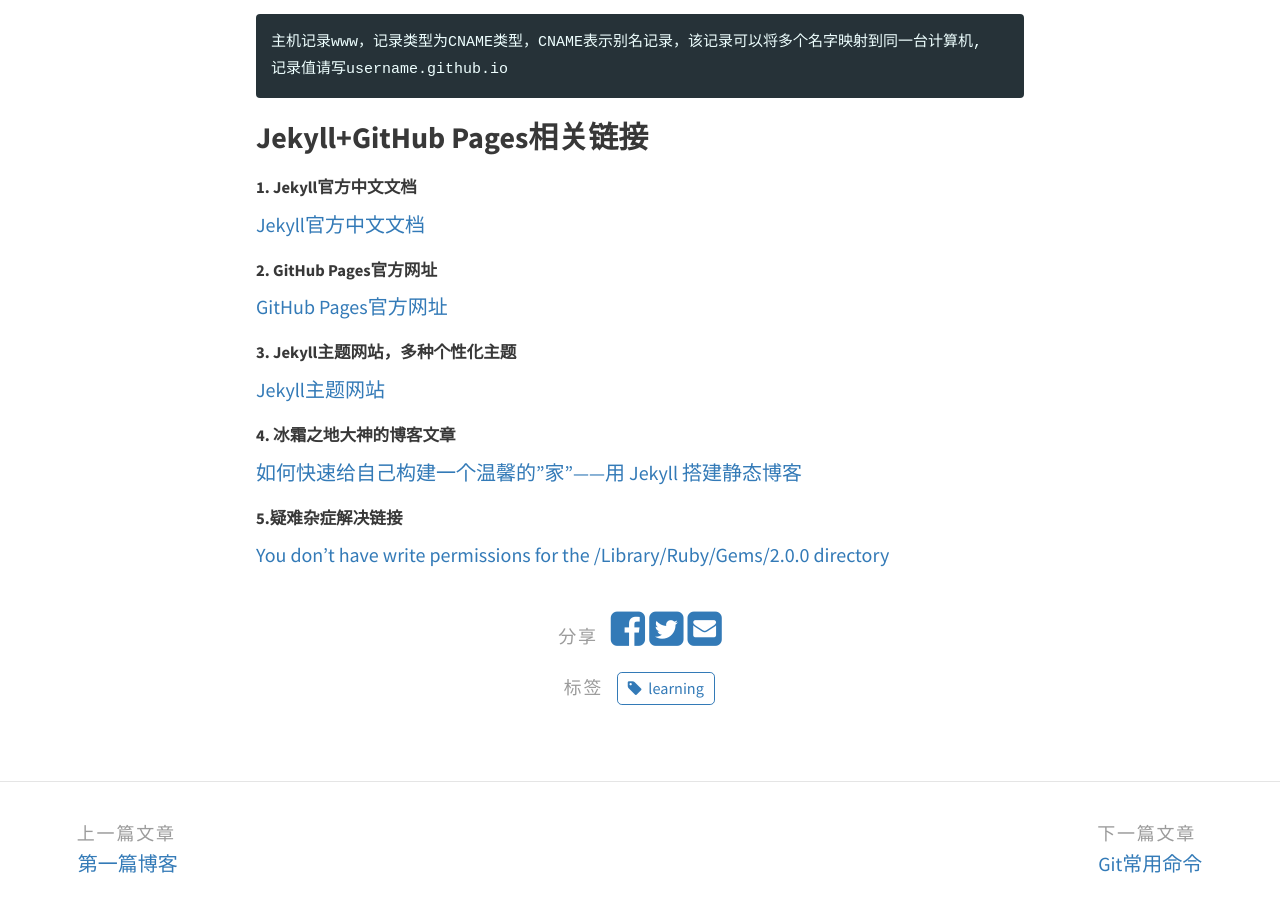
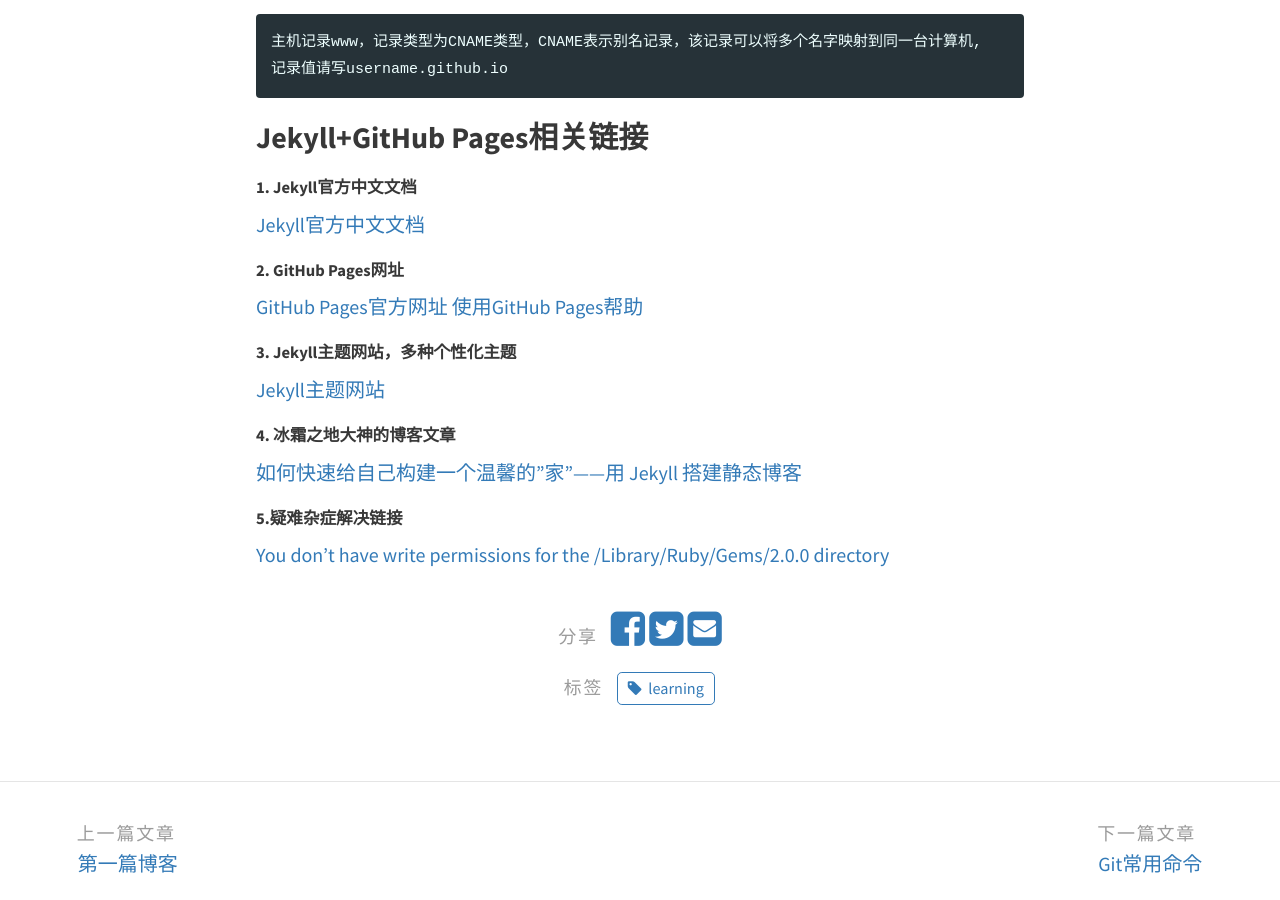
Before and after one commit to limeng99/limeng99.github.io, a Jekyll site: the page built from _posts/2019-11-18-使用Jekyll+GitHub Pages搭建个人博客.md, in a window 1280 px wide and 900 px high, scrolled down 4170 px. Built offline with Jekyll 4.4.1, drawn with Linux system fonts in a browser that asks for light colours.

```diff
--- a/CNAME
+++ /dev/null
@@ -1 +0,0 @@
-limeng99.club
--- a/_config.yml
+++ b/_config.yml
@@ -2,7 +2,7 @@
 # baseurl: "/Type-on-Strap"
 # url: "https://sylhare.github.io"
 title: 李萌的博客 # site's title
-description: "www.limeng99.club" # used by search engines
+description: "" # used by search engines
 
 
 # THEME-SPECIFIC CONFIGURATION
--- a/_posts/2019-11-18-使用Jekyll+GitHub Pages搭建个人博客.md
+++ b/_posts/2019-11-18-使用Jekyll+GitHub Pages搭建个人博客.md
@@ -158,9 +158,9 @@ markdown: kramdown
 
 [Jekyll官方中文文档]( http://jekyllcn.com/docs/home/)
 
-##### 2. GitHub Pages官方网址
+##### 2. GitHub Pages网址
 
-[GitHub Pages官方网址](https://pages.github.com/)
+[GitHub Pages官方网址](https://pages.github.com/)  [使用GitHub Pages帮助](https://help.github.com/en/github/working-with-github-pages)
 
 ##### 3. Jekyll主题网站，多种个性化主题
 [Jekyll主题网站](http://jekyllthemes.org/)
```
